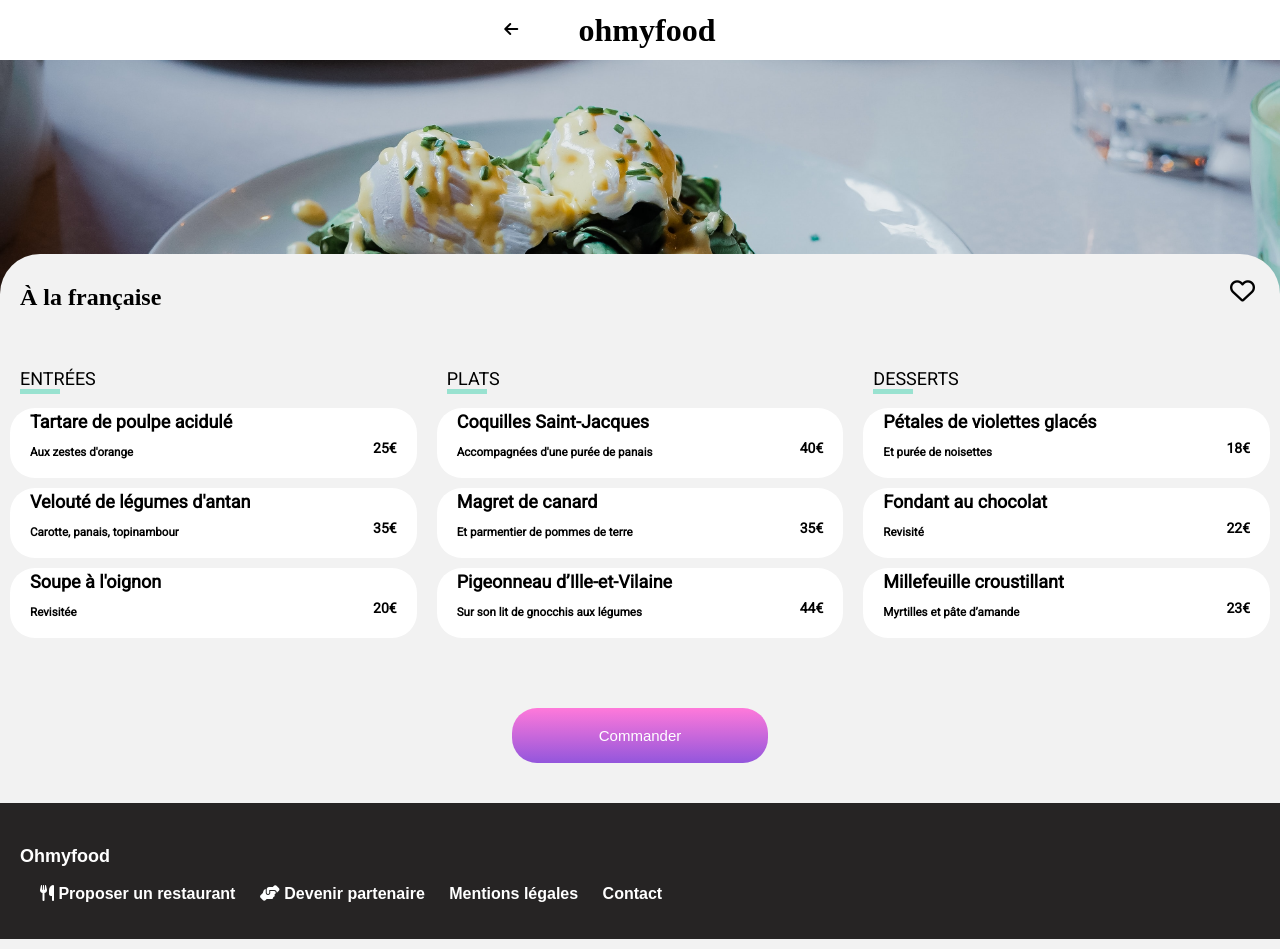
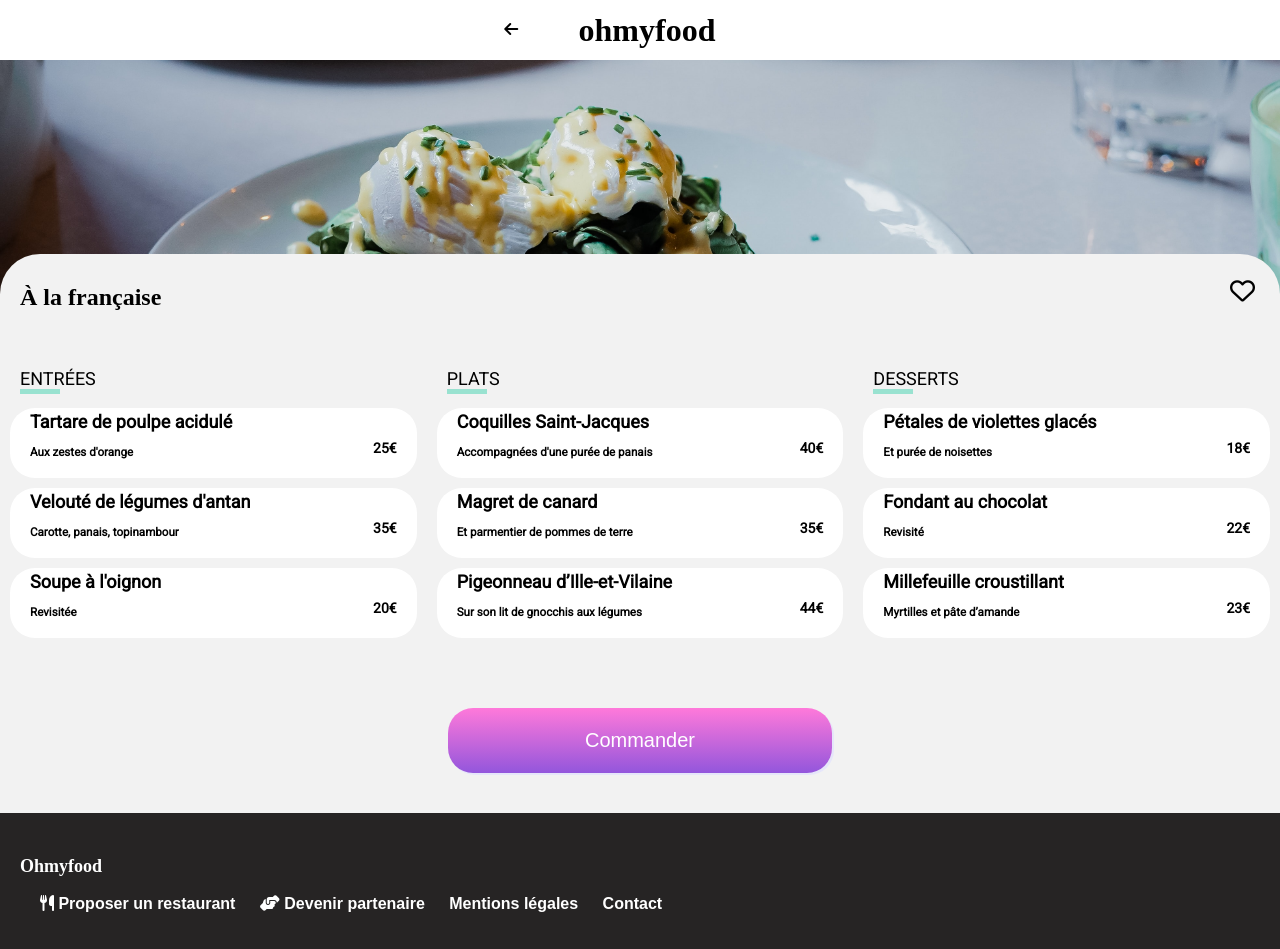
Before and after one commit to Mi-russie/Ohmyfood, a plain HTML site: page a-la-francaise.html in a window 1280 px wide. Drawn offline with nearby package versions, Linux system fonts and the light colour scheme; a web font is replaced by a local one.

Commit message:
fixation ecran max 2048px pour ecran max 3080px

```diff
--- a/css/desktop.css
+++ b/css/desktop.css
@@ -367,11 +367,10 @@ logo et titre: Shrikhand
 texte: Roboto
 */
 body {
-    font-family: 'Roboto', sans-serif;
+    font-family: Roboto, sans-serif;
+    max-width: 2048px; height: auto;
    }
-   h1, h2, h3, h4, h5, h6{
-    font-family: Shrikland, sans-serif;
-   }
+
   /*css loader*/
   header,  main, footer {
     animation-name: opacity;
@@ -469,11 +468,11 @@ body {
     display: flex;
     justify-content: center;
     text-align: center;
-    margin-right: 40px;
-    margin-left: 40px;
   }
-  #slogan h3{
+  #slogan{
   font-size: 16px;
+  display: flex;
+  justify-content: center;
   text-align: center;
   color: lightslategrey;
   font-weight: lighter;
@@ -486,6 +485,8 @@ body {
   #button_explorer{
     padding-bottom: 20px;
     padding-top: 20px;
+    display: flex;
+    justify-content: center;
   }
   .lineaire-simple{
     background: linear-gradient(#FF79DA, #9356DC);
@@ -495,9 +496,9 @@ body {
     border-radius: 25px 25px 25px 25px;
     color: white;
     font-size: 18px;
-    width: 40%;
-    margin-left: 30%;
-    margin-right: 30%;
+    width: 30%;
+    /*margin-left: 0%;
+    margin-right: 0%;*/
     height: 65px;
     font-size: 20px;
     font-weight: normal;
@@ -507,7 +508,7 @@ body {
     padding-right: 5px;
     cursor: pointer;
     box-shadow: 2px 2px lavender;
-
+    transition: 250ms;
   }
   .lineaire-simple:hover{
     box-shadow: 5px 5px #bfb4cd ;
@@ -588,7 +589,7 @@ body {
   #presentation{display: flex;
     flex-direction: column;
     width: 100%;
-    justify-content: stretch;
+    justify-content: center;
     align-items: center;
   }
   .presentation_restaurant h2{
@@ -603,7 +604,21 @@ body {
     flex-wrap: wrap;
     justify-content: space-around;
     width: 100%;
+    margin-right: 120px;
   }
+  .menu_entrees h4{
+  margin-left: 20px;
+  font-family: Roboto;
+  font-size: 18px;
+  padding-top: 20px;
+  font-weight: bold;
+  color: black;
+}
+.sous_menu_description{
+  font-weight: lighter;
+  color: black;
+  font-size: 14px;
+}
 
   #presentation_restaurant img{
     width: 100%;
@@ -622,8 +637,6 @@ body {
   .presentation_restaurant .card{
     margin-bottom: 30px;
     background-color: white;
-    /*margin-left: 30px;
-    margin-right: 20%;*/
     border-radius: 25px 25px 25px 25px;
     height: 220px;
     width: 270px;
@@ -702,9 +715,11 @@ body {
     font-weight: bold;
   }
 
-  footer li h3{font-family:Shrikland;
+  footer h3{
+    font-family: Shrikhand;
     padding-left: 0px;
-    font-weight: bold; font-size: 22px;
+    font-weight: bold;
+    font-size: 22px;
     padding-top: 25px;
   }
 
--- a/css/desktopmenu.css
+++ b/css/desktopmenu.css
@@ -679,6 +679,9 @@ visibility: visible;
 #button_commander{
   padding-bottom: 40px;
   padding-top: 20px;
+  display: flex;
+  justify-content: center;
+
 }
 .lineaire-simple{
   background: linear-gradient(#FF79DA, #9356DC);
@@ -688,18 +691,17 @@ visibility: visible;
   border-radius: 25px 25px 25px 25px;
   color: white;
   font-size: 18px;
-  width: 20%;
-  margin-left: 40%;
-  margin-right: 40%;
-  height: 55px;
-  font-size: 15px;
+  width: 30%;
+  transition: 250ms;
+  height: 65px;
+  font-size: 20px;
   font-weight: normal;
   padding-top: 5px;
   padding-bottom: 5px;
   padding-left: 5px;
   padding-right: 5px;
   cursor: pointer;
-  /*box-shadow: 2px 2px lavender;*/
+  box-shadow: 2px 2px lavender;
 }
 .lineaire-simple:hover{
   box-shadow: 5px 5px #bfb4cd ;
@@ -722,6 +724,7 @@ visibility: visible;
     font-weight: bold;
   }
   footer li h3{
+    font-family: Shrikhand;
     display: flex;
     padding-left: 0px;
     font-weight: bold; font-size: 18px;
--- a/css/menu.css
+++ b/css/menu.css
@@ -362,7 +362,7 @@
   */
 
   body {
-    font-family: 'Raleway', sans-serif;
+    font-family: Roboto, sans-serif;
     background-color: #f2f2f2;
    }
 
@@ -626,9 +626,15 @@ flex-direction: column;
   margin-left: 20px;
   font-family: Roboto;
   font-size: 18px;
-  padding-top: 10px;
+  padding-top: 20px;
+  font-weight: bold;
+  color: black;
 }
-
+.sous_menu_description{
+  font-weight: lighter;
+  color: black;
+  font-size: 14px;
+}
 .menu_description{
   display: flex;
   flex-direction: row;
@@ -693,7 +699,8 @@ flex-direction: column;
   padding-left: 5px;
   padding-right: 5px;
   cursor: pointer;
-  /*box-shadow: 2px 2px lavender;*/
+  box-shadow: 2px 2px lavender;
+  transition: 250ms;
 }
 .lineaire-simple:hover{
   box-shadow: 5px 5px #bfb4cd ;
@@ -721,6 +728,7 @@ flex-direction: column;
     font-weight: bold;
   }
   footer li h3{
+    font-family: Shrikhand;
     padding-left: 0px;
     font-weight: bold; font-size: 18px;
     padding-top: 25px;
--- a/css/style.css
+++ b/css/style.css
@@ -364,9 +364,7 @@
   body {
     font-family: 'Roboto', sans-serif;
    }
-   h1, h2, h3, h4, h5, h6{
-    font-family: Shrikland, sans-serif;
-   }
+
   /*css loader*/
   header,  main, footer {
     animation-name: opacity;
@@ -497,6 +495,7 @@
     padding-right: 5px;
     cursor: pointer;
     box-shadow: 2px 2px lavender;
+    transition: 250ms;
   }
   .lineaire-simple:hover{
     box-shadow: 2px 2px #bfb4cd ;
@@ -713,6 +712,7 @@ margin-left: 0px;
     font-weight: bold;
   }
   footer li h3{
+    font-family: Shrikhand;
     padding-left: 0px;
     font-weight: bold; font-size: 18px;
     padding-top: 25px;
```
Also changed, not shown: index.html (+1 -1 lines).
